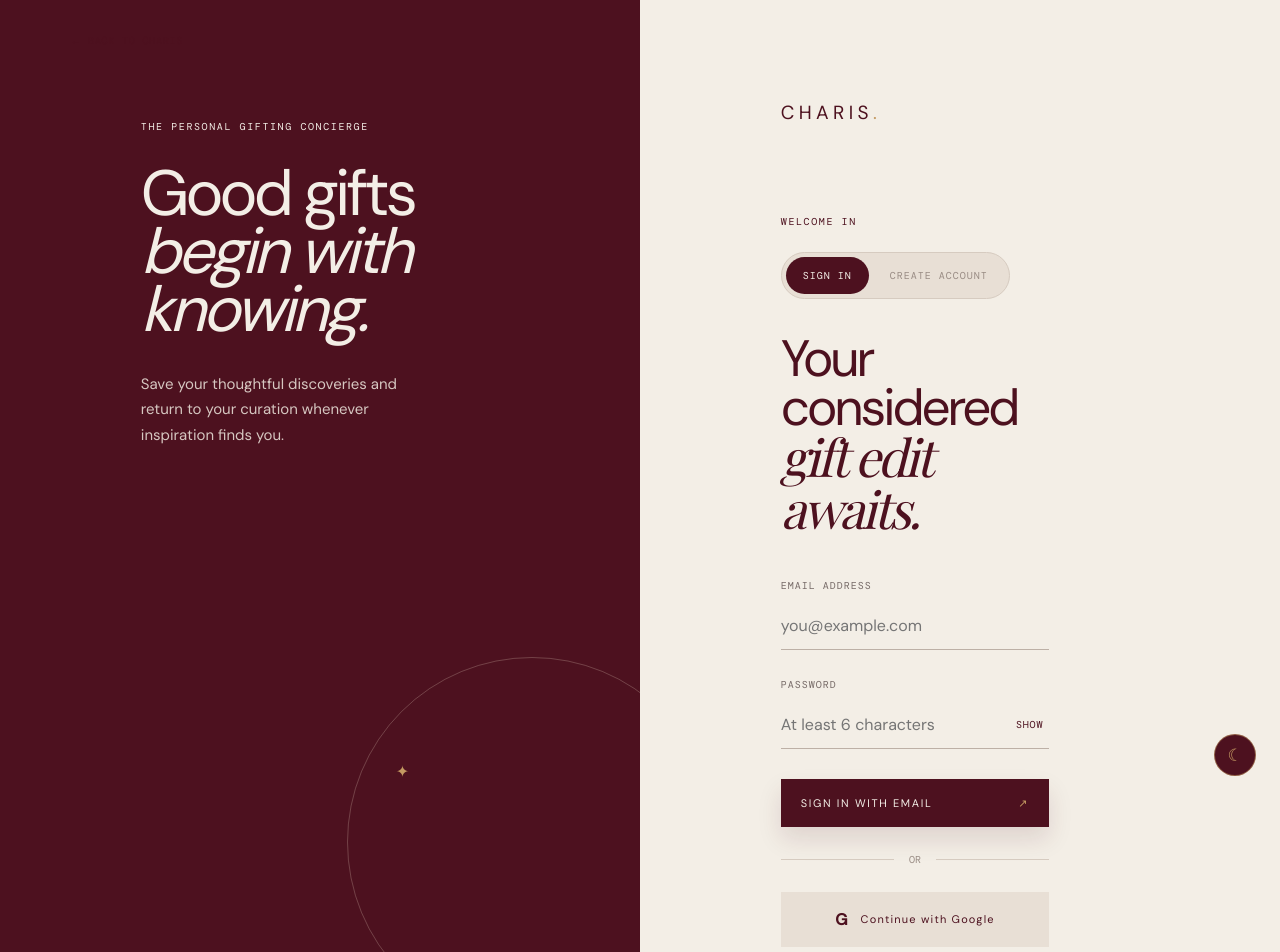
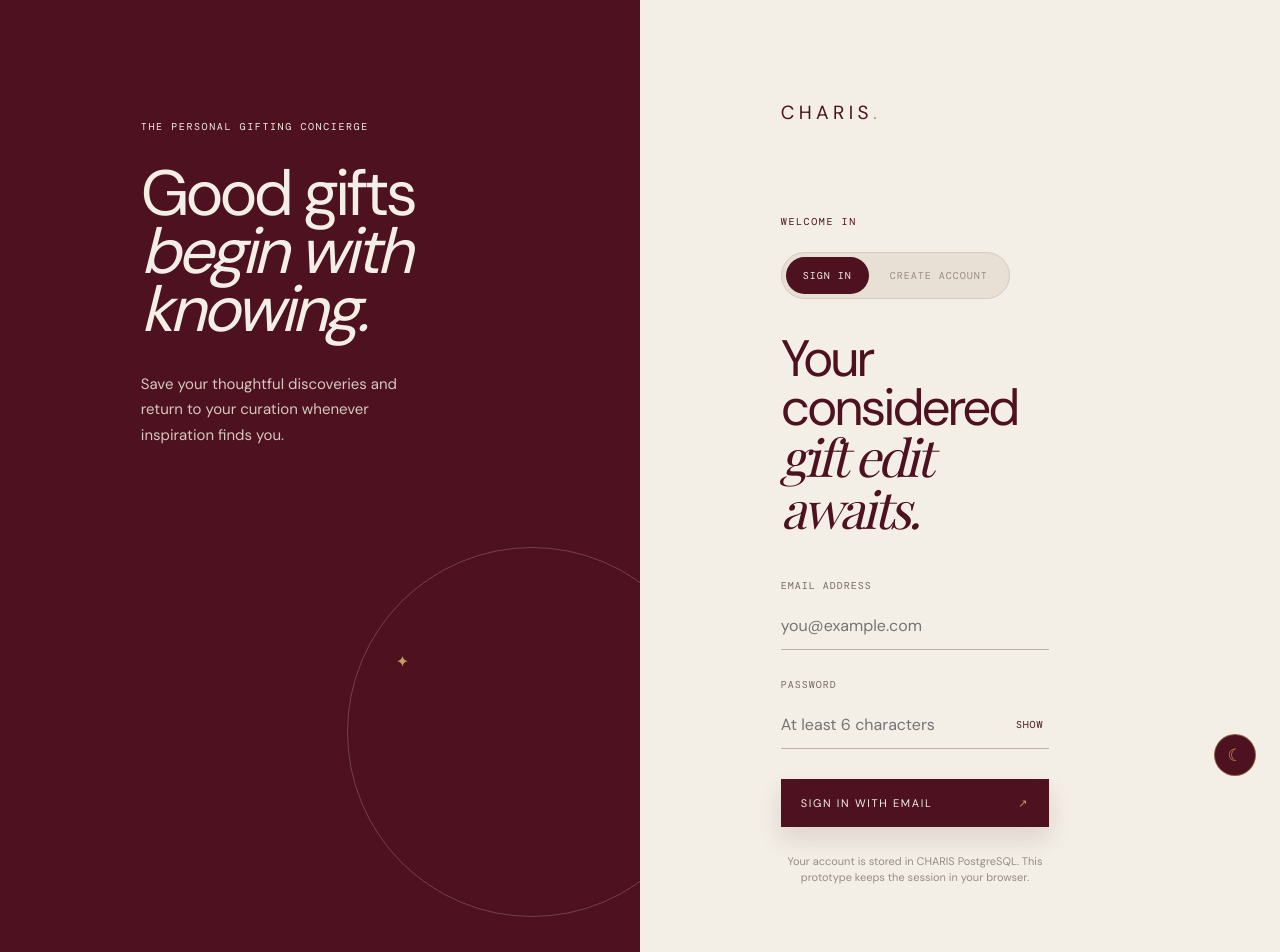
Before and after one commit to Nidhi200501/Charis, a Next.js app in the folder frontend/: page /auth in a window 1280 px wide. Shown: the top 952 px of the page. Built offline with nearby package versions, Linux system fonts and the light colour scheme; no server answers; a web font is replaced by a local one.

Commit message:
refactor: remove Google sign-in functionality from authentication page

```diff
--- a/frontend/app/auth/page.tsx
+++ b/frontend/app/auth/page.tsx
@@ -54,21 +54,6 @@ export default function AuthPage() {
     }
   }
 
-  async function handleGoogleSignIn() {
-    setError("");
-    setIsLoading(true);
-    try {
-      const response = await fetch(`${API_URL}/api/auth/google`, { method: "POST", headers: { "Content-Type": "application/json" }, body: JSON.stringify({ name: "Google guest", email: "you@charis.example", provider: "google" }) });
-      const data = await response.json();
-      if (!response.ok) throw new Error(data.detail || "Unable to authenticate with Google.");
-      completeSignIn(data);
-    } catch (requestError) {
-      setError(requestError instanceof Error ? requestError.message : "Unable to reach the CHARIS server.");
-    } finally {
-      setIsLoading(false);
-    }
-  }
-
   return (
     <main className="auth-page">
       <a className="auth-back" href="/">← Back to CHARIS</a>
@@ -92,8 +77,6 @@ export default function AuthPage() {
           {error && <p className="auth-error" id="auth-error" role="alert">{error}</p>}
           <button className="auth-submit" type="submit" disabled={isLoading}>{isLoading ? "Opening your edit..." : mode === "signin" ? "Sign in with email" : "Create my account"}<span>↗</span></button>
         </form>
-        <div className="auth-divider"><span>or</span></div>
-        <button className="google-button" type="button" onClick={handleGoogleSignIn} disabled={isLoading}><b>G</b> Continue with Google</button>
         <p className="auth-note">Your account is stored in CHARIS PostgreSQL. This prototype keeps the session in your browser.</p>
       </section>
     </main>
```
